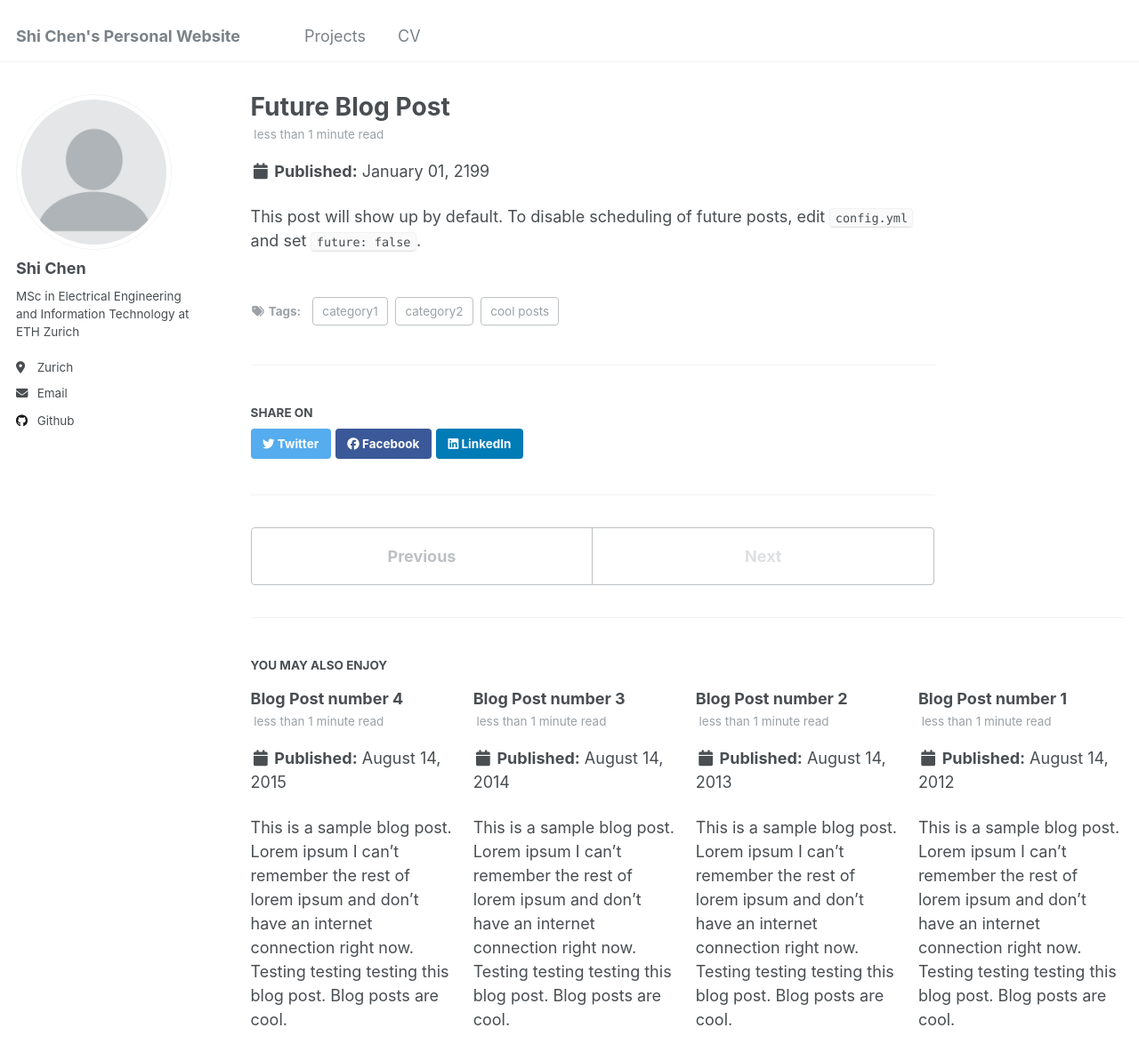
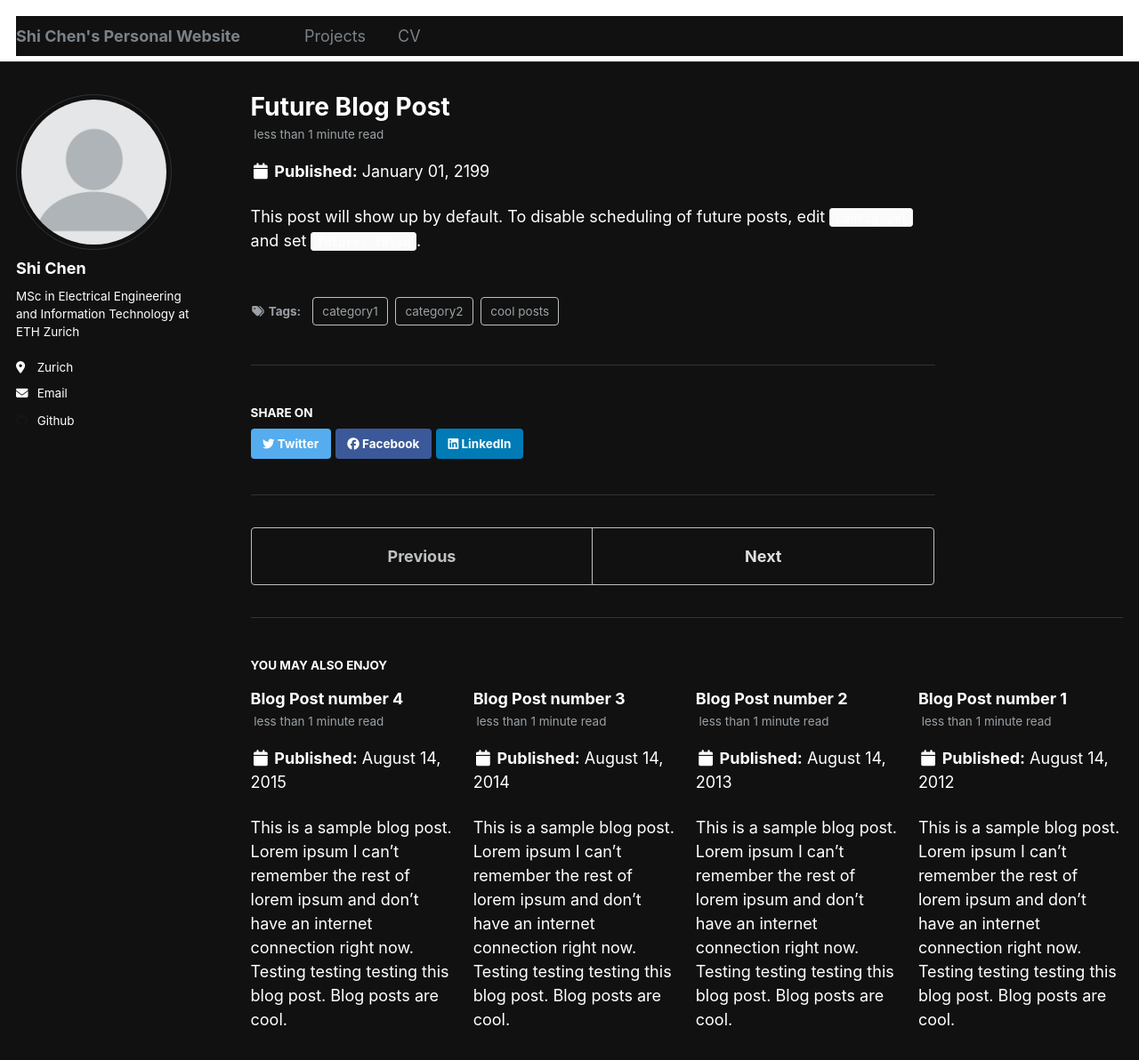
Before and after one commit to cs-vision/cs-vision.github.io, a Jekyll site: the page built from _posts/2199-01-01-future-post.md, in a window 1280 px wide and 1400 px high. Shown: the top 1192 px of the window at 89% size. Built offline with Jekyll 4.4.1, drawn with Linux system fonts in a browser that asks for light colours.

Commit message:
Update _variables.scss dark mode

```diff
--- a/_sass/_variables.scss
+++ b/_sass/_variables.scss
@@ -61,12 +61,18 @@ $darker-gray                : mix(#000, $gray, 60%);
 $light-gray                 : mix(#fff, $gray, 50%);
 $lighter-gray               : mix(#fff, $gray, 90%);
 
-$body-color                 : #fff;
-$background-color           : #fff;
+// $body-color                 : #fff;
+// $background-color           : #fff;
 $code-background-color      : #fafafa;
 $code-background-color-dark : $light-gray;
-$text-color                 : $dark-gray;
-$border-color               : $lighter-gray;
+// $text-color                 : $dark-gray;
+// $border-color               : $lighter-gray;
+
+/* newly add dark mode colors*/
+$body-color                 : #000;
+$background-color           : #111;
+$text-color                 : #fff;
+$border-color               : #333;
 
 $primary-color              : #7a8288;
 $success-color              : #62c462;
```
